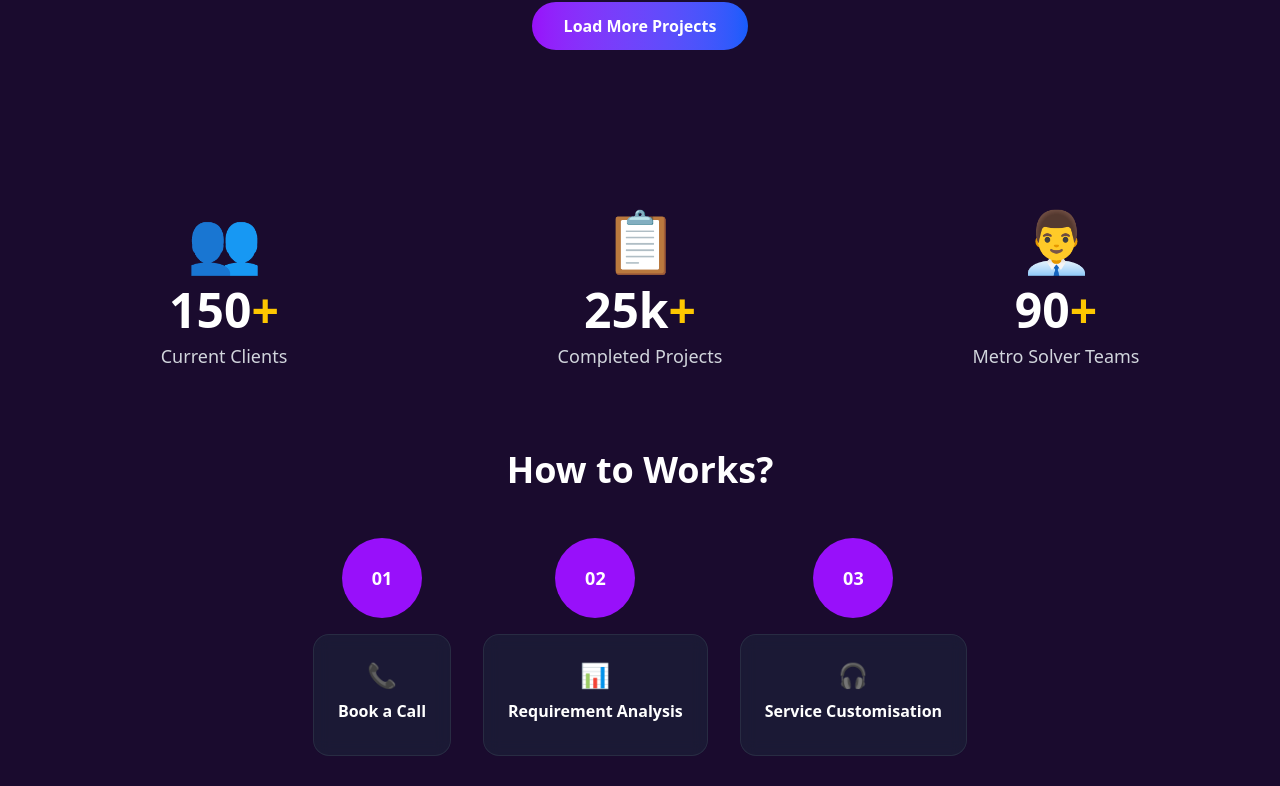
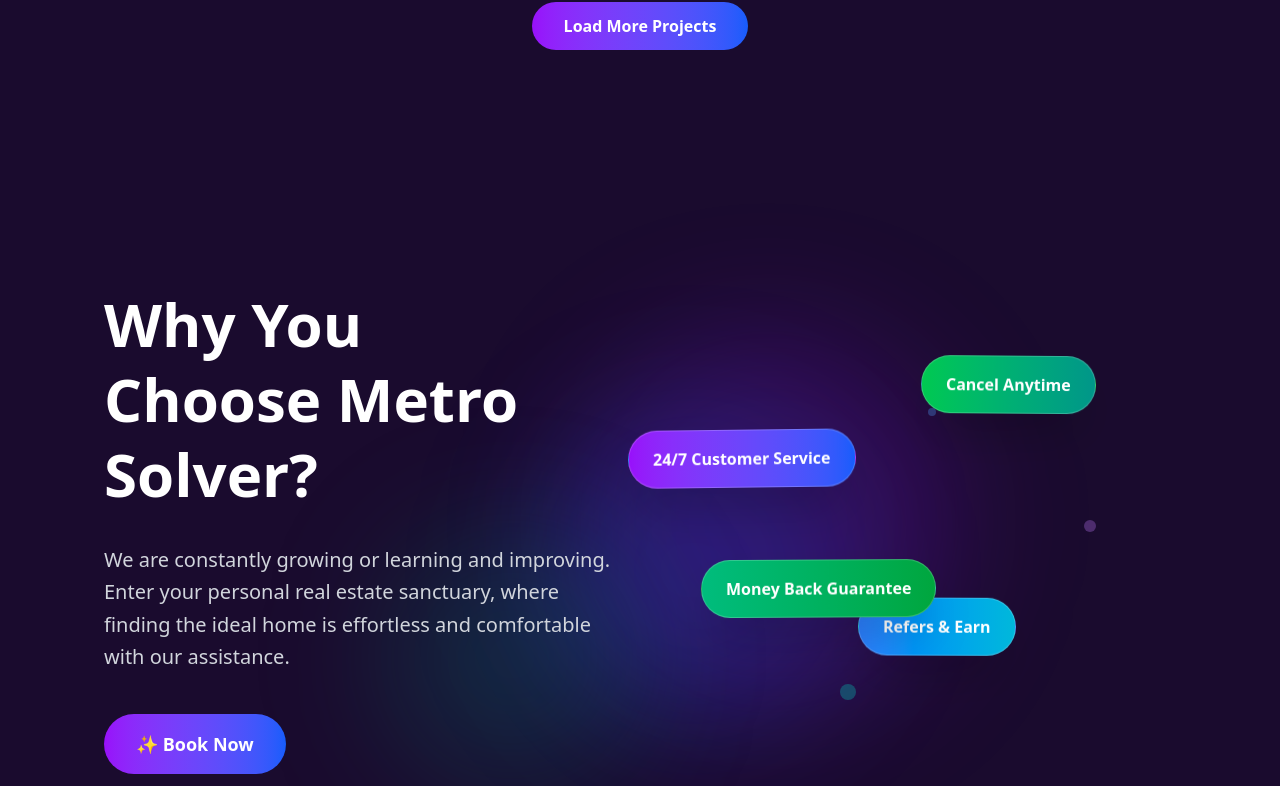
Before and after one commit to sakil470004/budget-friendly, a Next.js app: page / in a window 1280 px wide. Shown: the part 4190-4976 px from the top of the page. Built offline with nearby package versions, Linux system fonts and the light colour scheme.

Commit message:
update why you choose metro solver

```diff
--- a/app/page.tsx
+++ b/app/page.tsx
@@ -2,6 +2,7 @@
 import Hero from '@/components/Hero'
 import Services from '@/components/Services'
 import Portfolio from '@/components/Portfolio'
+import WhyChooseUs from '@/components/WhyChooseUs'
 import Stats from '@/components/Stats'
 import Testimonials from '@/components/Testimonials'
 import SuccessStories from '@/components/SuccessStories'
@@ -15,6 +16,7 @@
       <Hero />
       <Services />
       <Portfolio />
+      <WhyChooseUs />
       <Stats />
       <Testimonials />
       <SuccessStories />
--- /dev/null
+++ b/components/WhyChooseUs.tsx
@@ -0,0 +1,154 @@
+'use client'
+
+import { useState, useEffect } from 'react'
+
+export default function WhyChooseUs() {
+  const [isVisible, setIsVisible] = useState(false)
+
+  useEffect(() => {
+    const observer = new IntersectionObserver(
+      ([entry]) => {
+        if (entry.isIntersecting) {
+          setIsVisible(true)
+        }
+      },
+      { threshold: 0.1 }
+    )
+
+    const element = document.getElementById('why-choose-section')
+    if (element) observer.observe(element)
+
+    return () => observer.disconnect()
+  }, [])
+
+  const benefits = [
+    {
+      title: 'Cancel Anytime',
+      position: 'top-20 right-20',
+      color: 'from-green-500 to-teal-600',
+      delay: 200
+    },
+    {
+      title: '24/7 Customer Service',
+      position: 'top-40 right-80',
+      color: 'from-purple-600 to-blue-600',
+      delay: 400
+    },
+    {
+      title: 'Refers & Earn',
+      position: 'top-80 right-40',
+      color: 'from-blue-500 to-cyan-500',
+      delay: 600
+    },
+    {
+      title: 'Money Back Guarantee',
+      position: 'bottom-40 right-60',
+      color: 'from-emerald-500 to-green-600',
+      delay: 800
+    }
+  ]
+
+  return (
+    <section
+      id="why-choose-section"
+      className="relative py-20 bg-[#1a0b2e] overflow-hidden min-h-screen flex items-center"
+    >
+      {/* Background Gradient Effects */}
+      <div className="absolute inset-0">
+        <div className="absolute top-1/4 right-1/4 w-96 h-96 bg-purple-600/20 rounded-full blur-3xl"></div>
+        <div className="absolute bottom-1/4 right-1/3 w-80 h-80 bg-blue-600/20 rounded-full blur-3xl"></div>
+        <div className="absolute top-1/2 right-1/2 w-64 h-64 bg-teal-600/20 rounded-full blur-3xl"></div>
+      </div>
+
+      <div className="relative z-10 max-w-7xl mx-auto px-4 sm:px-6 lg:px-8">
+        <div className="grid grid-cols-1 lg:grid-cols-2 gap-12 items-center">
+
+          {/* Left Side - Content */}
+          <div className={`transition-all duration-1000 ${isVisible ? 'opacity-100 translate-x-0' : 'opacity-0 -translate-x-10'}`}>
+            <h2 className="text-4xl md:text-6xl font-bold text-white mb-8 leading-tight">
+              Why You
+              <br />
+              Choose Metro
+              <br />
+              Solver?
+            </h2>
+
+            <p className="text-xl text-gray-300 mb-10 max-w-lg leading-relaxed">
+              We are constantly growing or learning and improving. Enter your personal real estate sanctuary, where finding the ideal home is effortless and comfortable with our assistance.
+            </p>
+
+            {/* CTA Button */}
+            <button className="bg-gradient-to-r from-purple-600 to-blue-600 hover:from-purple-700 hover:to-blue-700 text-white px-8 py-4 rounded-full font-semibold text-lg transition-all duration-300 transform hover:scale-105 flex items-center gap-3">
+              ✨ Book Now
+            </button>
+          </div>
+
+          {/* Right Side - Floating Benefits */}
+          <div className="relative h-96 lg:h-[500px]">
+            {benefits.map((benefit, index) => (
+              <div
+                key={benefit.title}
+                className={`
+                  absolute ${benefit.position}
+                  transition-all duration-1000 delay-${benefit.delay}
+                  ${isVisible ? 'opacity-100 translate-y-0' : 'opacity-0 translate-y-10'}
+                  transform hover:scale-110 cursor-pointer
+                `}
+                style={{
+                  animation: isVisible ? `float-${index} 6s ease-in-out infinite` : 'none'
+                }}
+              >
+                <div className={`
+                  bg-gradient-to-r ${benefit.color}
+                  text-white px-6 py-4 rounded-full shadow-2xl
+                  backdrop-blur-sm border border-white/20
+                  hover:shadow-purple-500/25 transition-all duration-300
+                  whitespace-nowrap font-semibold
+                `}>
+                  {benefit.title}
+                </div>
+              </div>
+            ))}
+
+            {/* Additional decorative elements */}
+            <div className={`absolute top-60 right-20 transition-all duration-1000 delay-1000 ${isVisible ? 'opacity-60' : 'opacity-0'}`}>
+              <div className="w-3 h-3 bg-purple-400 rounded-full animate-pulse"></div>
+            </div>
+            <div className={`absolute top-32 right-60 transition-all duration-1000 delay-1200 ${isVisible ? 'opacity-60' : 'opacity-0'}`}>
+              <div className="w-2 h-2 bg-blue-400 rounded-full animate-pulse"></div>
+            </div>
+            <div className={`absolute bottom-20 right-80 transition-all duration-1000 delay-1400 ${isVisible ? 'opacity-60' : 'opacity-0'}`}>
+              <div className="w-4 h-4 bg-teal-400 rounded-full animate-pulse"></div>
+            </div>
+          </div>
+        </div>
+      </div>
+
+      {/* Custom CSS for floating animation */}
+      <style jsx>{`
+        @keyframes float-0 {
+          0%, 100% { transform: translateY(0px) rotate(0deg); }
+          33% { transform: translateY(-10px) rotate(1deg); }
+          66% { transform: translateY(5px) rotate(-1deg); }
+        }
+
+        @keyframes float-1 {
+          0%, 100% { transform: translateY(0px) rotate(0deg); }
+          25% { transform: translateY(-15px) rotate(-1deg); }
+          75% { transform: translateY(8px) rotate(1deg); }
+        }
+
+        @keyframes float-2 {
+          0%, 100% { transform: translateY(0px) rotate(0deg); }
+          50% { transform: translateY(-12px) rotate(1deg); }
+        }
+
+        @keyframes float-3 {
+          0%, 100% { transform: translateY(0px) rotate(0deg); }
+          40% { transform: translateY(-8px) rotate(-1deg); }
+          80% { transform: translateY(6px) rotate(1deg); }
+        }
+      `}</style>
+    </section>
+  )
+}
```
Also changed, not shown: Materiel/Rectangle 4207.png (added).
